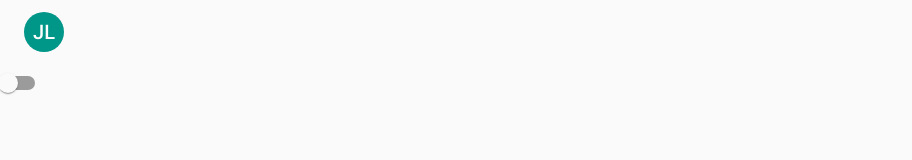
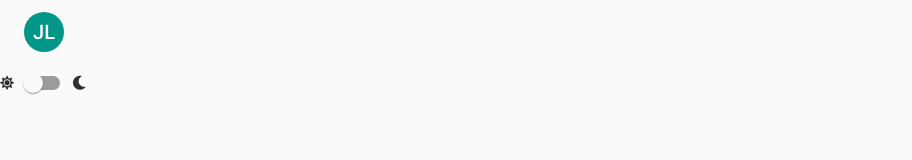
Before and after one commit to JoHoop/personal-website-react, a React (Create React App) app: page / in a window 1280 px wide. Shown: the top 160 px of the page, without its empty margins (0-912 px from the left). Built offline with nearby package versions, Linux system fonts and the light colour scheme.

Commit message:
Add moon icon to switch

```diff
--- a/src/App.js
+++ b/src/App.js
@@ -1,14 +1,11 @@
-import React, { useState, useEffect } from "react";
-import { makeStyles } from "@material-ui/core/styles";
+import React, { useState } from "react";
 import "./components/NameAnimation.css";
 import { Footer } from "./components/Footer";
 import { NavBar } from "./components/NavBar";
 import { Content } from "./components/Content";
 import { lightTheme, darkTheme } from "./theme";
-import { MuiThemeProvider } from "@material-ui/core/styles";
-import { CssBaseline } from "@material-ui/core";
-import FormControlLabel from "@material-ui/core/FormControlLabel";
-import Switch from "@material-ui/core/Switch";
+import { MuiThemeProvider, makeStyles } from "@material-ui/core/styles";
+import { CssBaseline, Grid, Switch } from "@material-ui/core";
 
 const useStyles = makeStyles((theme) => ({
     root: {
@@ -67,15 +64,23 @@ export const App = () => {
             <CssBaseline />
             <div className={classes.root}>
                 <NavBar />
-                <FormControlLabel
-                    control={
-                        <Switch
-                            checked={theme === "dark"}
-                            onChange={toggleTheme}
-                            name="dark mode"
-                        />
-                    }
-                />
+                <div>
+                    <Grid component="label" container alignItems="center">
+                        <Grid item>
+                            <i className="fas fa-sun" />
+                        </Grid>
+                        <Grid item>
+                            <Switch
+                                checked={theme === "dark"}
+                                onChange={toggleTheme}
+                                name="dark mode"
+                            />
+                        </Grid>
+                        <Grid item>
+                            <i className="fas fa-moon" />
+                        </Grid>
+                    </Grid>
+                </div>
                 <Content mainClasses={classes.main} />
                 <Footer footerClasses={classes.footer} />
             </div>
--- a/src/components/Content.js
+++ b/src/components/Content.js
@@ -3,7 +3,6 @@ import { Typography, Container } from "@material-ui/core";
 import { IconsRow } from "./IconsRow";
 import Resume from "../resume.json";
 import "./CenterTextMobile.css";
-
 import Typical from "react-typical";
 
 export const Content = (props) => {
--- a/src/components/IconsRow.css
+++ b/src/components/IconsRow.css
@@ -7,7 +7,7 @@
 }
 
 .icon-button i {
-    color: white;
+    color: #fafafa;
     border-radius: 2.6rem;
     cursor: pointer;
     display: inline-block;
@@ -34,7 +34,7 @@
 }
 
 .github i {
-    background-color: #333;
+    background-color: #303030;
 }
 
 .gitlab i {
@@ -53,7 +53,6 @@
     background-color: #c13584;
 }
 
-/* Hover Transition */
 .twitter i:hover,
 .google i:hover,
 .gitlab i:hover,
@@ -65,7 +64,6 @@
     transition: 0.3s ease-in;
 }
 
-/* Media Query */
 @media (max-width: 768px) {
     .social-media-div {
         text-align: center;
--- a/src/components/NameAnimation.css
+++ b/src/components/NameAnimation.css
@@ -14,7 +14,7 @@
 }
 .logo__inner {
     display: inline-block;
-    color: rgba(0, 0, 0, 0.87);
+    color: #303030;
     transition: padding ease 0.2s;
 }
 .html--to-animate .fade-up {
--- a/src/theme.js
+++ b/src/theme.js
@@ -9,6 +9,15 @@ export const lightTheme = createMuiTheme({
         },
         secondary: {
             main: teal[500],
+        },
+    },
+    overrides: {
+        MuiCssBaseline: {
+            "@global": {
+                body: {
+                    color: "#303030",
+                },
+            },
         },
     },
 });
```
Also changed, not shown: src/components/NavBar.js (+1 -10 lines).
